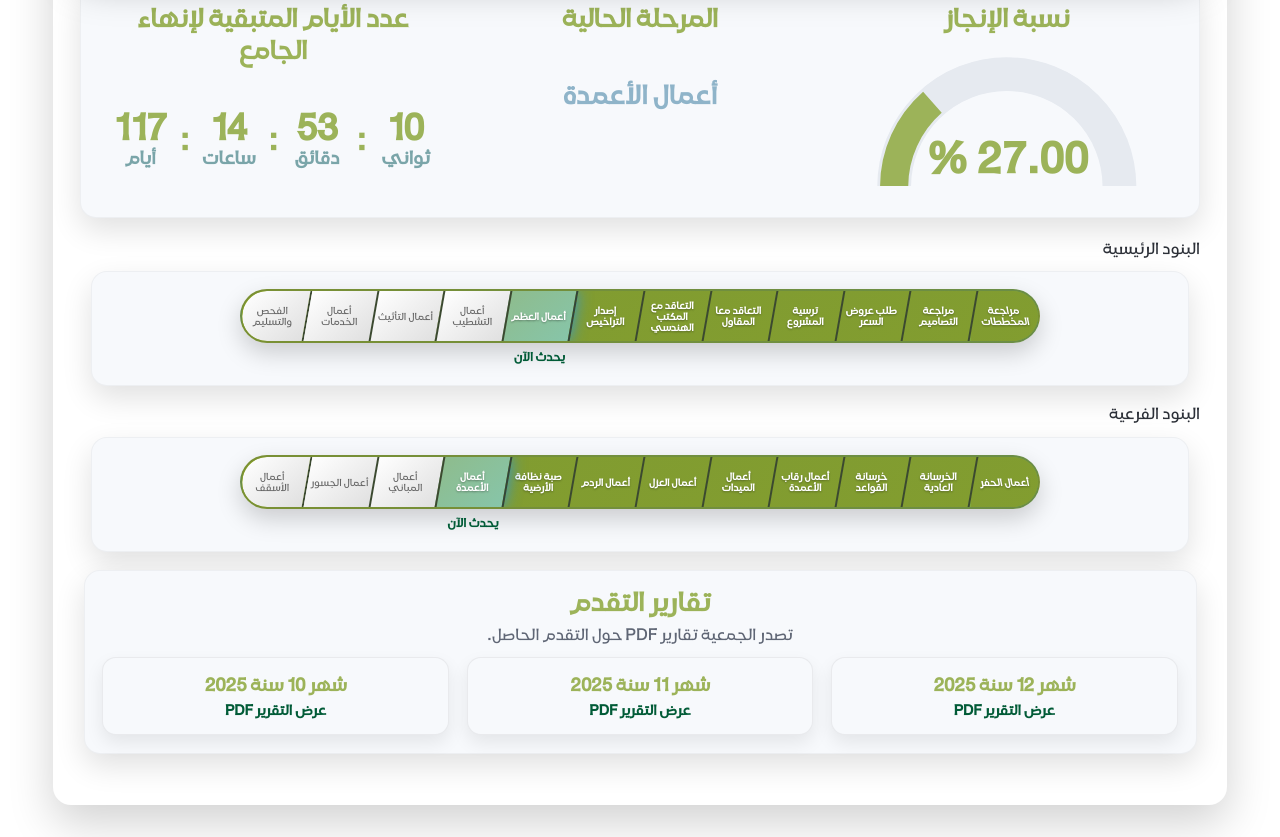
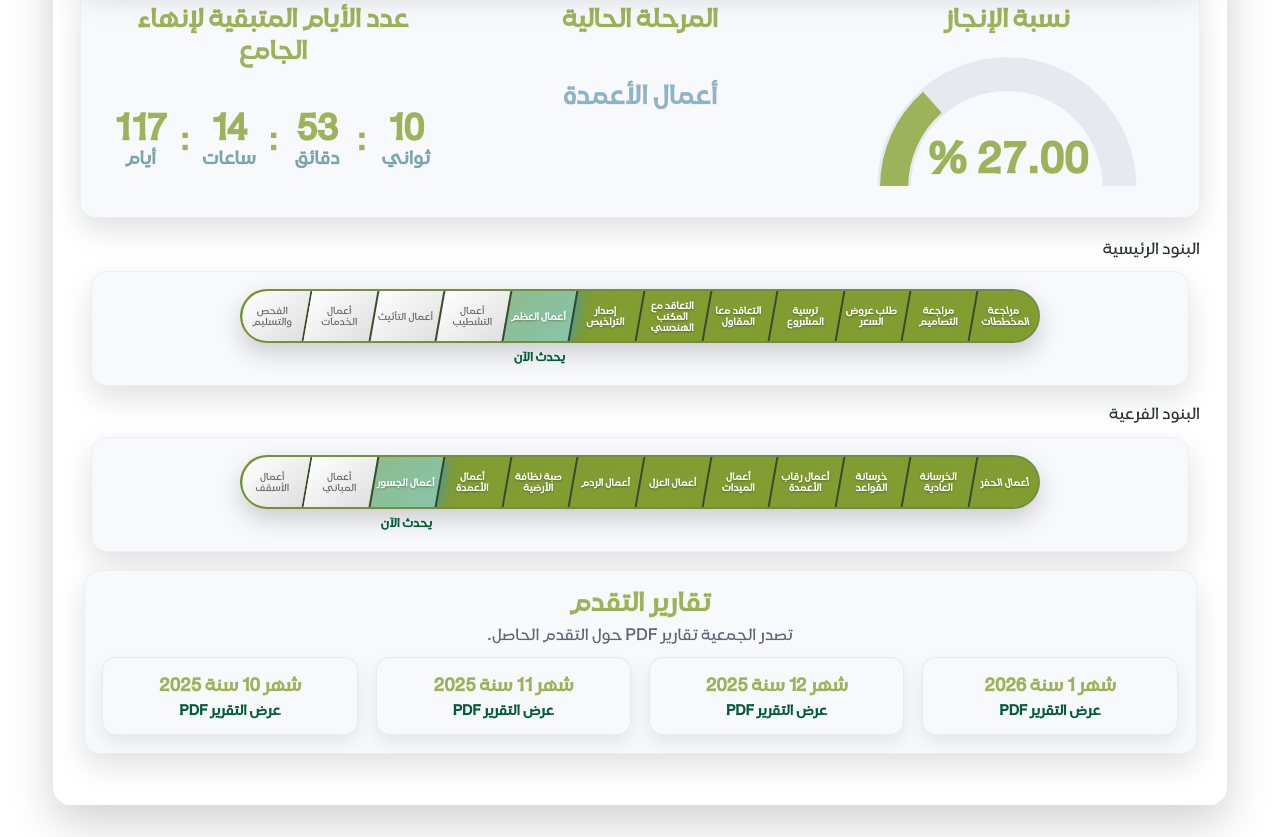
Before and after one commit to yaamur-get/thbat, a website: page index.html in a window 1280 px wide. Shown: the part 1770-2607 px from the top of the page. Drawn offline with Linux system fonts and the light colour scheme.

Commit message:
Revise timeline status and add new report link
Updated timeline items to reflect current and completed tasks. Added a new report link for January 2026.

```diff
--- a/index.html
+++ b/index.html
@@ -200,10 +200,11 @@
             <div class="timeline-item completed"><span>أعمال الردم</span></div>
           <div class="timeline-item completed"><span>صبة نظافة الأرضية</span></div>
 
-          <div class="timeline-item current"><span>أعمال الأعمدة</span></div>
+          <div class="timeline-item completed"><span>أعمال الأعمدة</span></div>
 
-          <div class="timeline-item pending"><span>أعمال المباني</span></div>
-            <div class="timeline-item pending"><span>أعمال الجسور</span></div>
+
+            <div class="timeline-item current"><span>أعمال الجسور</span></div>
+           <div class="timeline-item pending"><span>أعمال المباني</span></div>
 
           <div class="timeline-item pending"><span>أعمال الأسقف</span></div>
         </div>
@@ -215,6 +216,10 @@
       <h2 class="reports-title">تقارير التقدم</h2>
       <p class="reports-subtitle">تصدر الجمعية تقارير PDF حول التقدم الحاصل.</p>
       <div class="reports-grid">
+         <a class="report-card" href="pdf/102025.pdf" target="_blank" rel="noopener">
+          <span class="report-date">شهر 1 سنة 2026</span>
+          <span class="report-action">عرض التقرير PDF</span>
+        </a>
         <a class="report-card" href="pdf/122025.pdf" target="_blank" rel="noopener">
           <span class="report-date">شهر 12 سنة 2025</span>
           <span class="report-action">عرض التقرير PDF</span>
```
